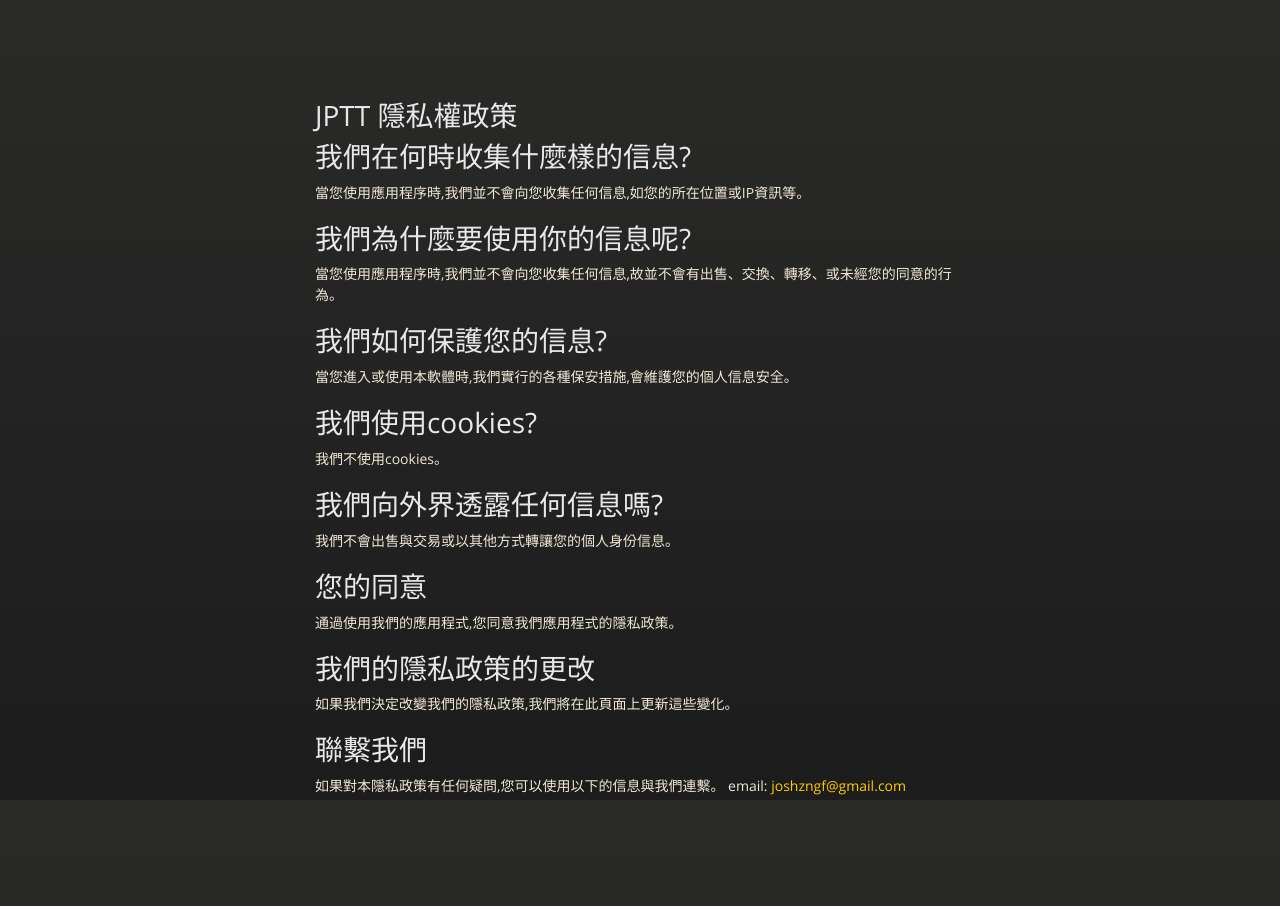
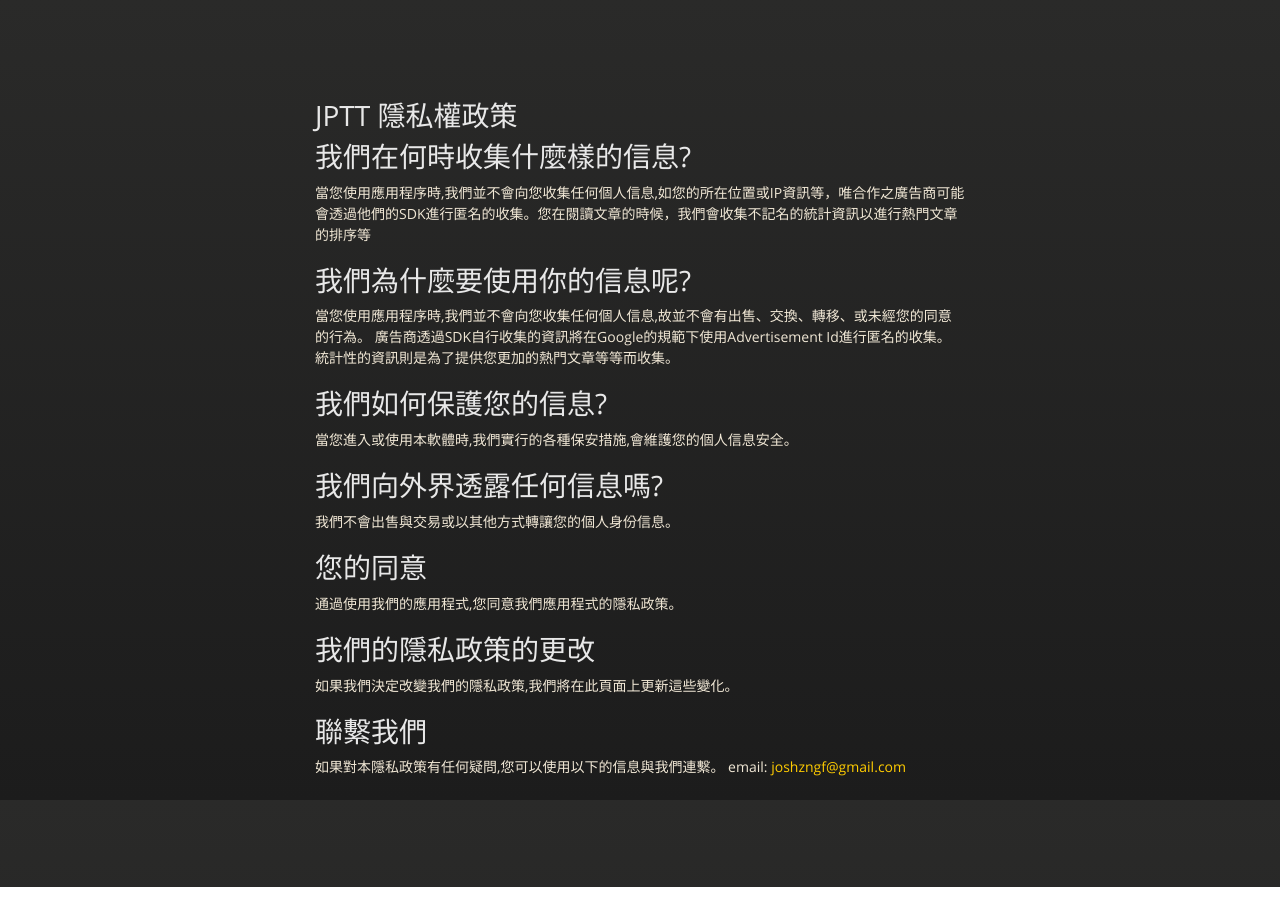
Before and after one commit to joshzngf/JPTT-Privacy-Policy, a plain HTML site: page index.html in a window 1280 px wide. Drawn offline with nearby package versions, Linux system fonts and the light colour scheme.

Commit message:
Update index.html

```diff
--- a/index.html
+++ b/index.html
@@ -25,12 +25,14 @@
         <h1>
 <a id="我們在何時收集什麼樣的信息" class="anchor" href="#%E6%88%91%E5%80%91%E5%9C%A8%E4%BD%95%E6%99%82%E6%94%B6%E9%9B%86%E4%BB%80%E9%BA%BC%E6%A8%A3%E7%9A%84%E4%BF%A1%E6%81%AF" aria-hidden="true"><span class="octicon octicon-link"></span></a>我們在何時收集什麼樣的信息?</h1>
 
-<p>當您使用應用程序時,我們並不會向您收集任何信息,如您的所在位置或IP資訊等。</p>
+<p>當您使用應用程序時,我們並不會向您收集任何個人信息,如您的所在位置或IP資訊等，唯合作之廣告商可能會透過他們的SDK進行匿名的收集。您在閱讀文章的時候，我們會收集不記名的統計資訊以進行熱門文章的排序等</p>
 
 <h1>
 <a id="我們為什麼要使用你的信息呢" class="anchor" href="#%E6%88%91%E5%80%91%E7%82%BA%E4%BB%80%E9%BA%BC%E8%A6%81%E4%BD%BF%E7%94%A8%E4%BD%A0%E7%9A%84%E4%BF%A1%E6%81%AF%E5%91%A2" aria-hidden="true"><span class="octicon octicon-link"></span></a>我們為什麼要使用你的信息呢?</h1>
 
-<p>當您使用應用程序時,我們並不會向您收集任何信息,故並不會有出售、交換、轉移、或未經您的同意的行為。</p>
+<p>當您使用應用程序時,我們並不會向您收集任何個人信息,故並不會有出售、交換、轉移、或未經您的同意的行為。
+廣告商透過SDK自行收集的資訊將在Google的規範下使用Advertisement Id進行匿名的收集。
+統計性的資訊則是為了提供您更加的熱門文章等等而收集。</p>
 
 <h1>
 <a id="我們如何保護您的信息" class="anchor" href="#%E6%88%91%E5%80%91%E5%A6%82%E4%BD%95%E4%BF%9D%E8%AD%B7%E6%82%A8%E7%9A%84%E4%BF%A1%E6%81%AF" aria-hidden="true"><span class="octicon octicon-link"></span></a>我們如何保護您的信息?</h1>
@@ -38,9 +40,6 @@
 <p>當您進入或使用本軟體時,我們實行的各種保安措施,會維護您的個人信息安全。 </p>
 
 <h1>
-<a id="我們使用cookies" class="anchor" href="#%E6%88%91%E5%80%91%E4%BD%BF%E7%94%A8cookies" aria-hidden="true"><span class="octicon octicon-link"></span></a>我們使用cookies?</h1>
-
-<p>我們不使用cookies。</p>
 
 <h1>
 <a id="我們向外界透露任何信息嗎" class="anchor" href="#%E6%88%91%E5%80%91%E5%90%91%E5%A4%96%E7%95%8C%E9%80%8F%E9%9C%B2%E4%BB%BB%E4%BD%95%E4%BF%A1%E6%81%AF%E5%97%8E" aria-hidden="true"><span class="octicon octicon-link"></span></a>我們向外界透露任何信息嗎?</h1>
```
